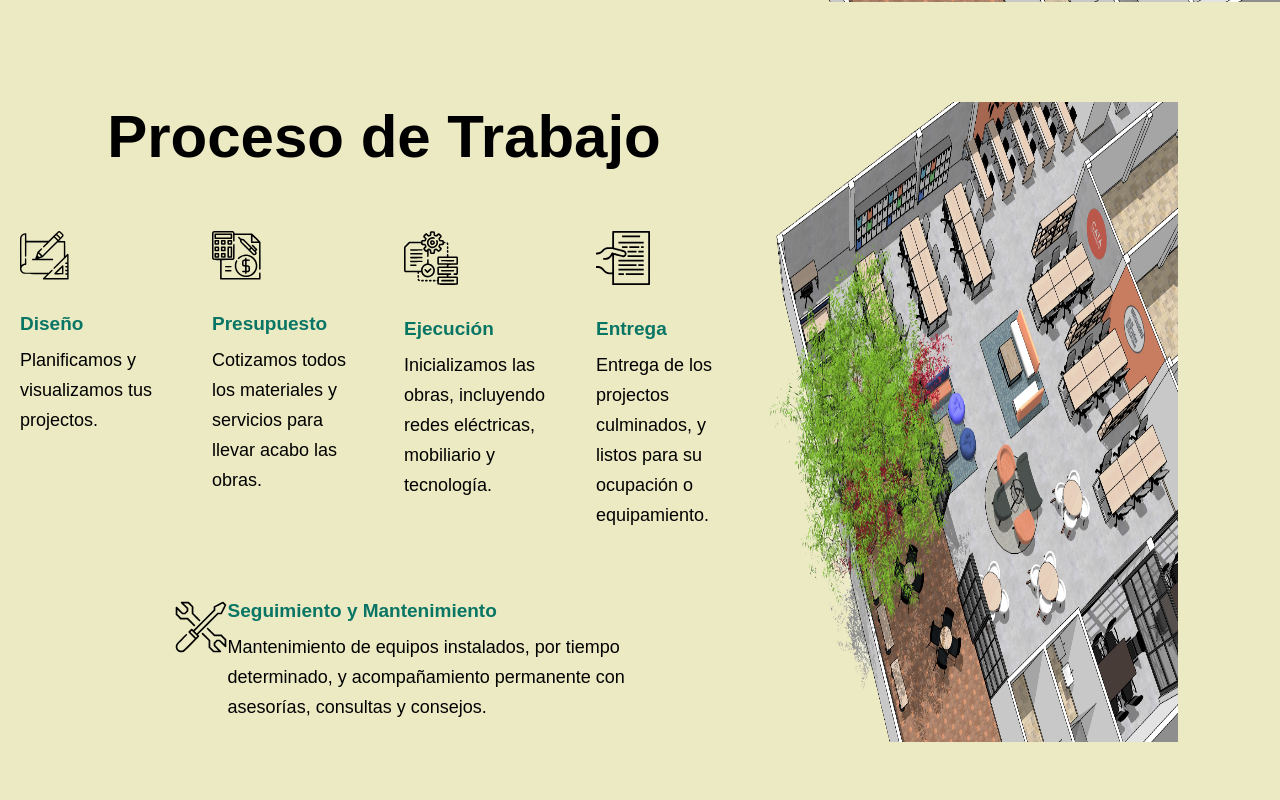
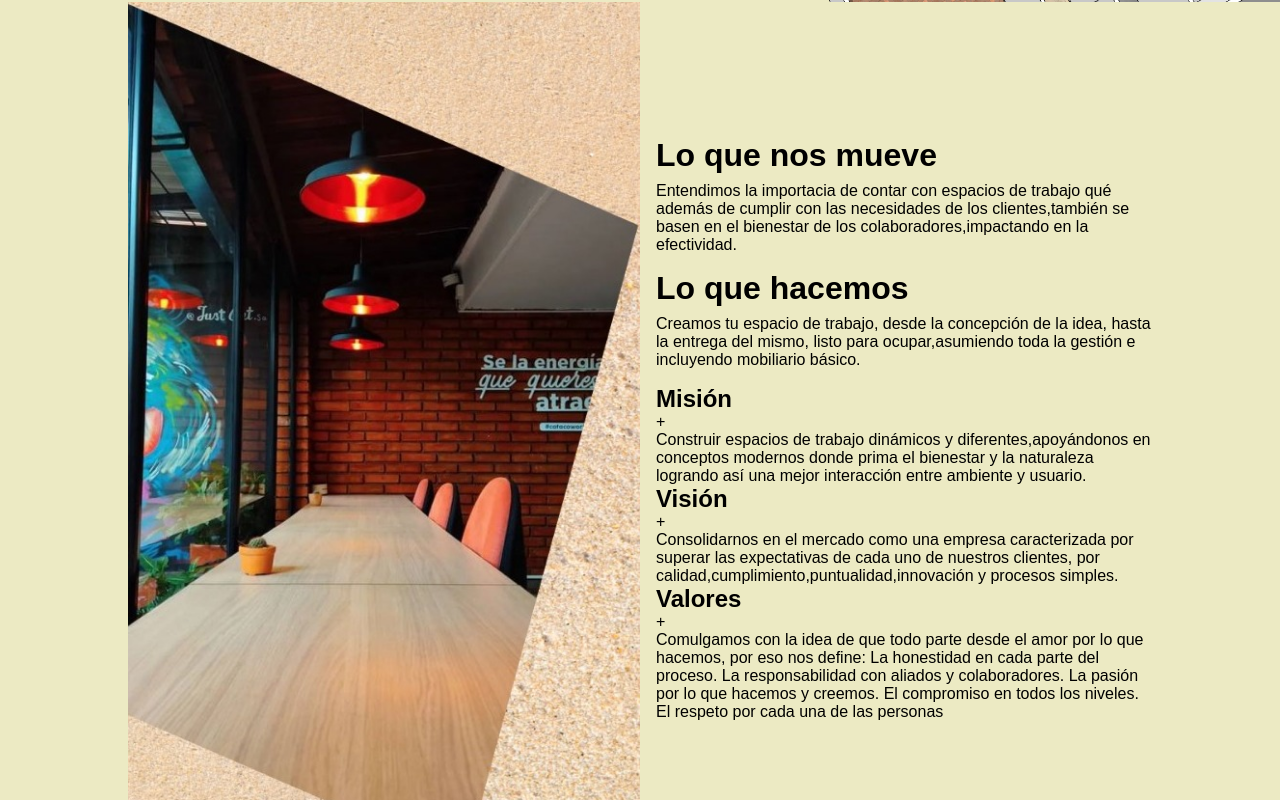
Before and after one commit to jesusespinel/CataOffice, a React (Vite) app: page / in a window 1280 px wide. Shown: the part 1260-2060 px from the top of the page. Built offline with nearby package versions, Linux system fonts and the light colour scheme.

Commit message:
accordion component

```diff
--- a/src/App.jsx
+++ b/src/App.jsx
@@ -8,6 +8,7 @@ import About from './components/About'
 import Contact from './components/Contact'
 import BackTopBtn from './components/BackTopBtn'
 import Services from './components/Services'
+import More from './components/More'
 
 function App() {
   const [logo, setLogo] = useState(true);
@@ -50,6 +51,7 @@ function App() {
     <NavBar/>
     <Hero/>
     <About/>
+    <More/>
     <Services/>
     <Contact/>
     <BackTopBtn/>
--- /dev/null
+++ b/src/components/Accordion.jsx
@@ -0,0 +1,36 @@
+import React from "react"
+import { useState } from "react"
+import { accordionData } from "../utils/content"
+
+const Accordion = () =>{
+
+    const [selected,setSelected] = useState(null)
+    const toggle = (i)=>{
+        if( selected === i){
+        return setSelected(null)
+        }
+        setSelected(i)
+    }
+
+return (
+    <div className="wrapper">
+        <div className="accordion">
+            {accordionData.map((item,i) =>
+            (
+                <div className="item">
+                    <div className="title" onClick={()=> toggle(i)}>
+                          <h2>{item.title}</h2>
+                          <span>{selected === i ? '-' : '+' }</span>
+                     </div>
+                     <div className={ selected === i? "content show":"content"}>{item.content}</div>
+
+                </div>
+            )
+            )}
+
+        </div>
+    </div>
+)
+}
+
+export default Accordion
--- a/src/components/More.jsx
+++ b/src/components/More.jsx
@@ -1,5 +1,6 @@
 import Escritorios from "../assets/Escritorios.jpeg"
 import '../style-sheets/More.css'
+import Accordion from "./Accordion";
 
 const More = () =>{
     return(
@@ -16,6 +17,7 @@ const More = () =>{
           <h1>Lo que hacemos</h1>
           <p>Creamos tu espacio de trabajo, desde la concepción de la idea, hasta la entrega del mismo, listo para ocupar,asumiendo toda la gestión e incluyendo mobiliario básico.</p>
         </div>
+        <Accordion/>
       </div>
     </div>
   );
--- /dev/null
+++ b/src/style-sheets/Accordion.css
@@ -0,0 +1,37 @@
+.wrapper{
+    display: flex;
+    height: 100vh;
+    width: 100vh;
+    justify-self: center;
+    align-items: center;
+}
+
+.accordion{
+    width: 500px;
+}
+
+.item{
+    background: aliceblue;
+    margin-bottom: 5px;
+    padding: 10px 20px;
+
+}
+
+.title{
+    color: yellowgreen;
+    display: flex;
+    justify-content: space-between;
+    align-items: center;
+    cursor: pointer;
+}
+
+.content {
+    color: orange;
+}
+
+
+.content .show{
+    height: auto;
+    max-height: 9999p;
+    transition: all 0.5s cubic-bezier(1,0,1,0);
+}
--- /dev/null
+++ b/src/utils/content.js
@@ -0,0 +1,19 @@
+export  const accordionData = [
+    {
+      title: 'Misión',
+      content: `Construir espacios de trabajo dinámicos y diferentes,apoyándonos en conceptos modernos donde prima el bienestar y la naturaleza logrando así una mejor interacción entre ambiente y usuario.`
+    },
+    {
+      title: 'Visión',
+      content: `Consolidarnos en el mercado como una empresa caracterizada por superar las expectativas de cada uno de nuestros clientes, por calidad,cumplimiento,puntualidad,innovación y procesos simples.`
+    },
+    {
+      title: 'Valores',
+      content: `Comulgamos con la idea de que todo parte desde el amor por lo que hacemos, por eso nos define:
+      La honestidad en cada parte del proceso.
+      La responsabilidad con aliados y colaboradores.
+      La pasión por lo que hacemos y creemos.
+      El compromiso en todos los niveles.
+      El respeto por cada una de las personas`
+    }
+  ];
```
